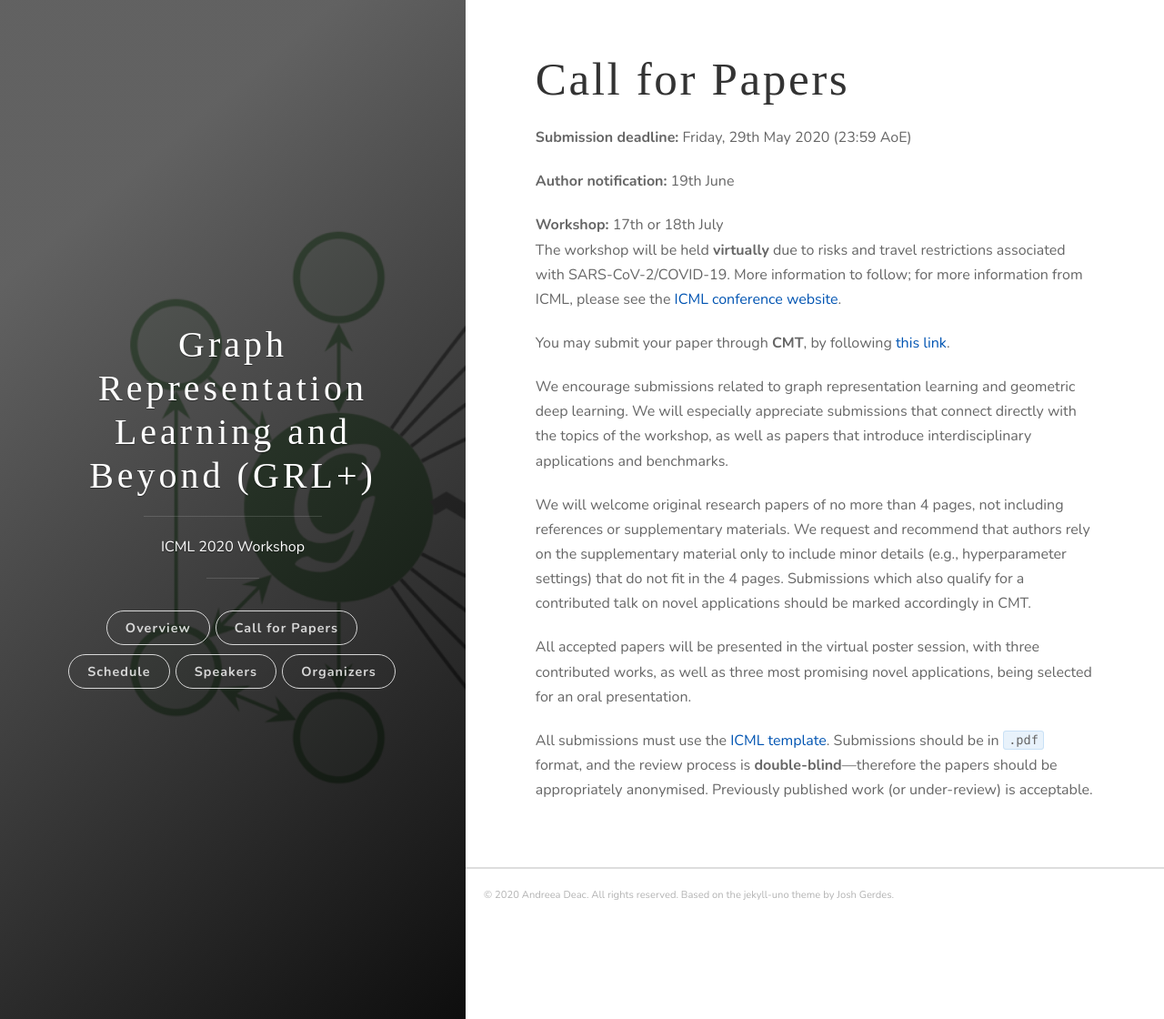
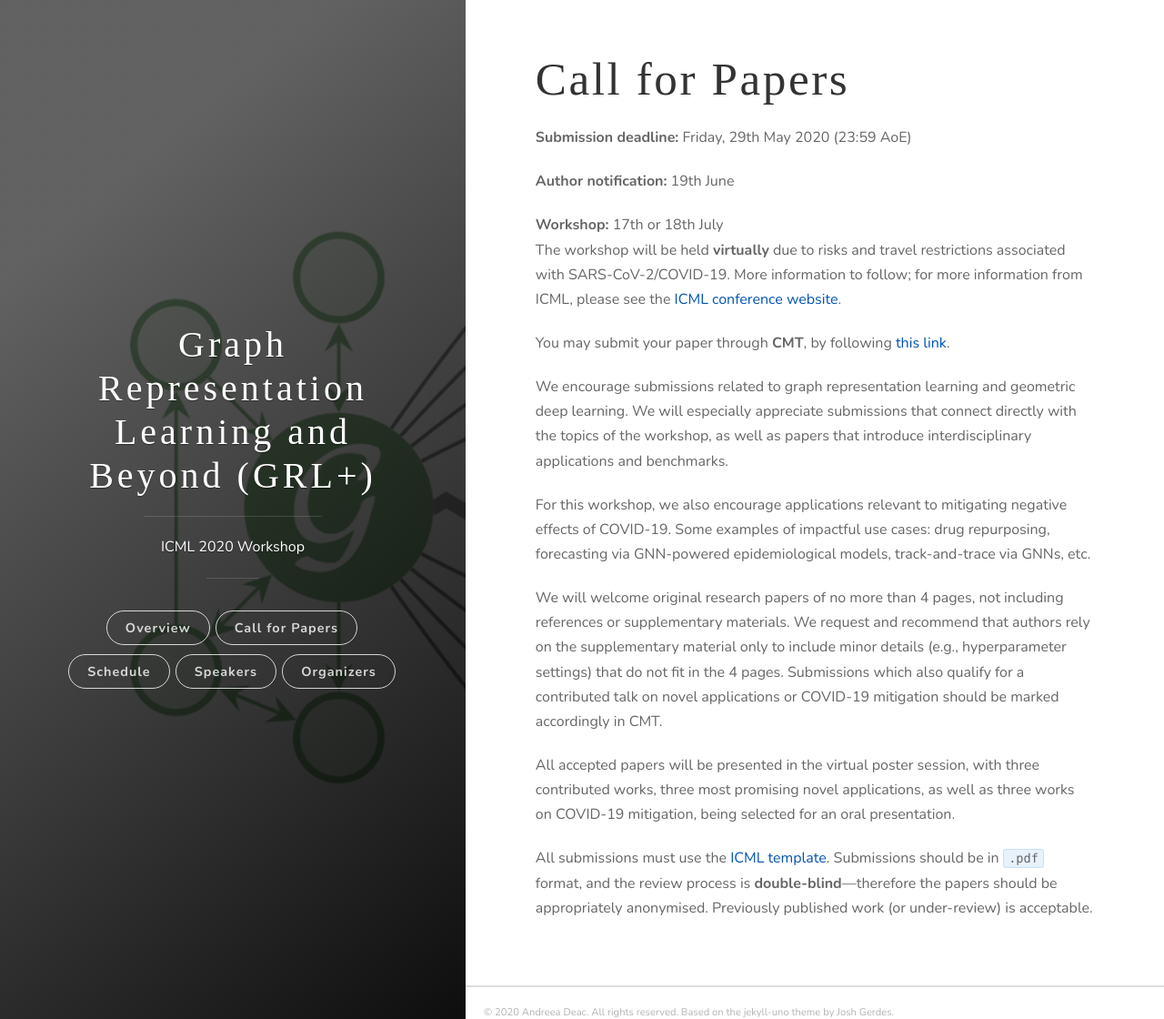
Before and after one commit to grlplus/grlplus.github.io, a Jekyll site: the page built from cfp.md, in a window 1280 px wide and 1120 px high. Shown: the whole window at 91% size. Built offline with Jekyll 4.4.1, drawn with Linux system fonts in a browser that asks for light colours; some web fonts are replaced.

Commit message:
covid19 applications

```diff
--- a/cfp.md
+++ b/cfp.md
@@ -15,8 +15,10 @@ You may submit your paper through **CMT**, by following [this link](https://cmt3
 
 We encourage submissions related to graph representation learning and geometric deep learning. We will especially appreciate submissions that connect directly with the topics of the workshop, as well as papers that introduce interdisciplinary applications and benchmarks.
 
-We will welcome original research papers of no more than 4 pages, not including references or supplementary materials. We request and recommend that authors rely on the supplementary material only to include minor details (e.g., hyperparameter settings) that do not fit in the 4 pages. Submissions which also qualify for a contributed talk on novel applications should be marked accordingly in CMT.
+For this workshop, we also encourage applications relevant to mitigating negative effects of COVID-19. Some examples of impactful use cases: drug repurposing, forecasting via GNN-powered epidemiological models, track-and-trace via GNNs, etc.
 
-All accepted papers will be presented in the virtual poster session, with three contributed works, as well as three most promising novel applications, being selected for an oral presentation.
+We will welcome original research papers of no more than 4 pages, not including references or supplementary materials. We request and recommend that authors rely on the supplementary material only to include minor details (e.g., hyperparameter settings) that do not fit in the 4 pages. Submissions which also qualify for a contributed talk on novel applications or COVID-19 mitigation should be marked accordingly in CMT.
+
+All accepted papers will be presented in the virtual poster session, with three contributed works, three most promising novel applications, as well as three works on COVID-19 mitigation, being selected for an oral presentation.
 
 All submissions must use the [ICML template](https://icml.cc/Conferences/2020/StyleAuthorInstructions). Submissions should be in `.pdf` format, and the review process is **double-blind**---therefore the papers should be appropriately anonymised. Previously published work (or under-review) is acceptable.
```
Also changed, not shown: schedule.md (+4 -2 lines).
